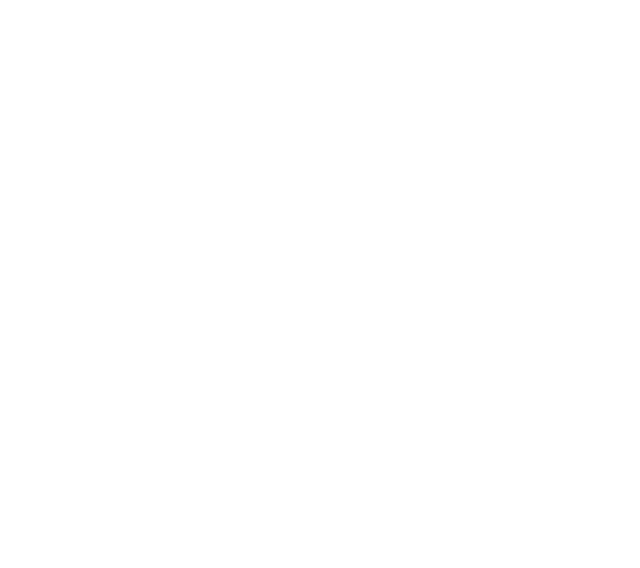
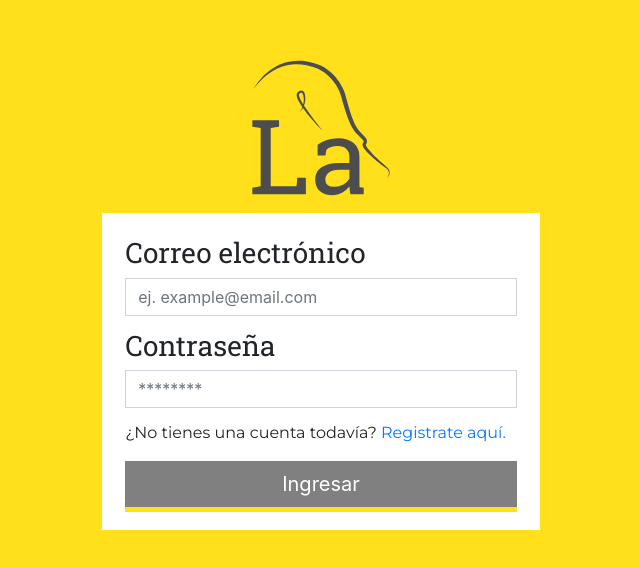
Before and after one commit to jfarellano/idea_la-user, a Vue app: page /#/login in a window 1280 px wide. Shown: the part 106-674 px from the top of the page, without its empty margins (319-959 px from the left). Built offline with nearby package versions, Linux system fonts and the light colour scheme.

Commit message:
Login esqueleto finalizado

```diff
--- /dev/null
+++ b/src/components/Login.vue
@@ -0,0 +1,33 @@
+<template>
+  <div class="loginComponent">
+    <div id="divStyle" class="container-fluid">
+      <div id="rowStyle" class="row align-items-center">
+        <div class="col align-self-center">
+            <router-link to="/">
+                <img src="../assets/CS_BC.svg" alt="" height="140px" class="iconImage">
+            </router-link>
+            <div class="fieldsContainer">
+                <h3 class="title">Correo electrónico</h3>
+                <div class="input-group">
+                    <input type="email" class="form-control inputStyles" placeholder="ej. example@email.com">
+                </div>
+                <div class="divSeparator"></div>
+                <h3 class="title">Contraseña</h3>
+                <div class="input-group">
+                    <input type="password" class="form-control inputStyles" placeholder="********">
+                </div>
+                <div class="divSeparator"></div>
+                <p class="parag" id="registerStyle">¿No tienes una cuenta todavía? <router-link to="/register">Registrate aquí.</router-link></p>
+                <button type="button" class="btn btn-primary btn-lg btn-block" id="btnLoginStyle">Ingresar</button>
+            </div>
+        </div>
+      </div>
+    </div>
+  </div>
+</template>
+
+<script>
+export default {
+
+};
+</script>
--- /dev/null
+++ b/src/components/Register.vue
@@ -0,0 +1,33 @@
+<template>
+  <div class="registerComponent">
+    <div id="divStyle" class="container-fluid">
+      <div id="rowStyle" class="row align-items-center">
+        <div class="col align-self-center">
+            <router-link to="/">
+                <img src="../assets/CS_BC.svg" alt="" height="140px" class="iconImage">
+            </router-link>
+            <div class="fieldsContainer">
+                <h3 class="title">Correo electrónico</h3>
+                <div class="input-group">
+                    <input type="email" class="form-control inputStyles" placeholder="ej. example@email.com">
+                </div>
+                <div class="divSeparator"></div>
+                <h3 class="title">Contraseña</h3>
+                <div class="input-group">
+                    <input type="password" class="form-control inputStyles" placeholder="********">
+                </div>
+                <div class="divSeparator"></div>
+                <p class="parag" id="registerStyle">¿No tienes una cuenta todavía? <router-link to="/register">Registrate aquí.</router-link></p>
+                <button type="button" class="btn btn-primary btn-lg btn-block" id="btnLoginStyle">Ingresar</button>
+            </div>
+        </div>
+      </div>
+    </div>
+  </div>
+</template>
+
+<script>
+export default {
+
+};
+</script>
--- a/src/main.js
+++ b/src/main.js
@@ -10,6 +10,7 @@
 
 //My styles
 import './styles/main.scss'
+import './styles/shells.scss'
 
 Vue.use(BootstrapVue)
 Vue.config.productionTip = false
--- a/src/router.js
+++ b/src/router.js
@@ -2,8 +2,8 @@
 import Router from 'vue-router'
 
 import LandingPage from './components/LandingPage.vue'
-//import Login from './components/Login.vue'
-//import Register from './components/Register.vue'
+import Login from './components/Login.vue'
+import Register from './components/Register.vue'
 
 Vue.use(Router)
 
@@ -13,16 +13,16 @@
             path: '/',
             name: 'LandingPage',
             component: LandingPage
+        },
+        {
+            path: '/login',
+            name: 'Login',
+            component: Login
+        },
+        {
+            path: '/register',
+            name: 'Register',
+            component: Register
         }
-        // {
-        //     path: '/login',
-        //     name: 'Login',
-        //     component: Login
-        // },
-        // {
-        //     path: '/register',
-        //     name: 'Register',
-        //     component: Register
-        // }
     ]
-})//
+})
--- /dev/null
+++ b/src/styles/shells.scss
@@ -0,0 +1,78 @@
+.loginComponent {
+    background-color: #ffe01b;
+    height: 100vh;
+    text-align: center;
+    #divStyle {
+        height: 100vh;
+    }
+    #rowStyle {
+        height: 100%;
+    }
+    .iconImage {
+        margin-bottom: 15px;
+    }
+    @media (max-width:800px) {
+        .fieldsContainer{
+            max-width: 90% !important;
+        }
+    }
+    .fieldsContainer {
+        background-color: white;
+        text-align: left;
+        padding: 23px;
+        margin: auto;
+        max-width: 35%;
+
+    }
+    .divSeparator {
+        height: 13px;
+    }
+    #btnLoginStyle {
+        background-color: grey;
+        border: grey;
+        box-shadow: 0px 5px #FFE01B;
+        border-radius: 0px;
+    }
+    .inputStyles {
+        border-radius: 0px;
+    }
+}
+
+.registerComponent {
+    height: 100vh;
+    text-align: center;
+    #divStyle {
+        height: 100vh;
+    }
+    #rowStyle {
+        height: 100%;
+    }
+    .iconImage {
+        margin-bottom: 15px;
+    }
+    @media (max-width:800px) {
+        .fieldsContainer{
+            max-width: 90% !important;
+        }
+    }
+    .fieldsContainer {
+        background-color: white;
+        text-align: left;
+        padding: 23px;
+        margin: auto;
+        max-width: 35%;
+        box-shadow: 3px 5px 8px red, 1px 5px 10px 8px #888888;
+    }
+    .divSeparator {
+        height: 13px;
+    }
+    #btnLoginStyle {
+        background-color: grey;
+        border: grey;
+        box-shadow: 0px 5px #FFE01B;
+        border-radius: 0px;
+    }
+    .inputStyles {
+        border-radius: 0px;
+    }
+}
```
Also changed, not shown: src/components/LandingPage.vue (line endings or trailing spaces).
